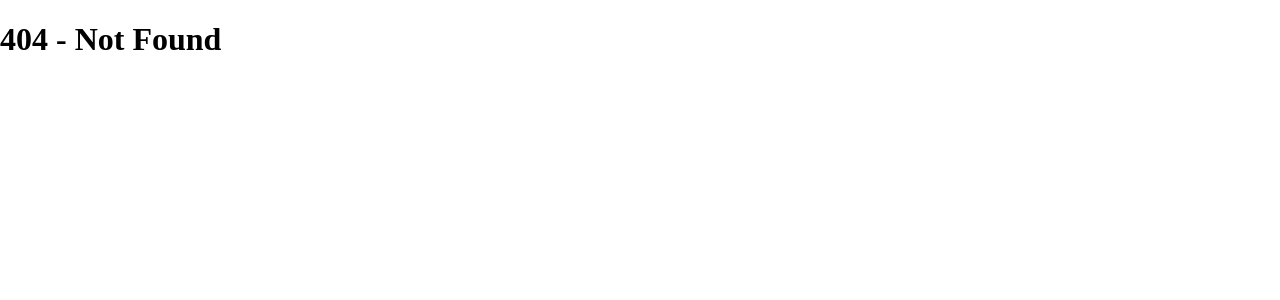
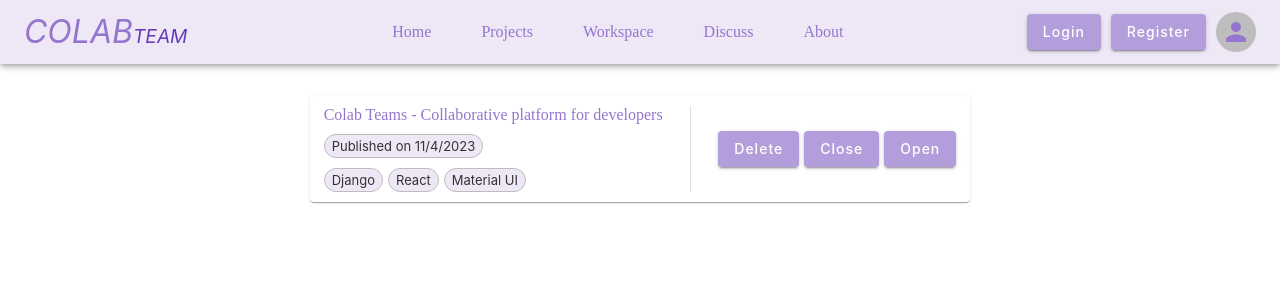
Before and after one commit to CoLabTeamDevelopers/CoLab-Team-inDevelopment, a React (Vite) app in the folder frontend/colab_team_frontend/: page /my-projects in a window 1280 px wide. Before the commit this address had no page. Shown: the top 300 px of the page. Built offline with nearby package versions, Linux system fonts and the light colour scheme.

Commit message:
add : MyProject page

```diff
--- a/frontend/colab_team_frontend/src/components/navbar/links.ts
+++ b/frontend/colab_team_frontend/src/components/navbar/links.ts
@@ -8,7 +8,7 @@ export const leftNavLinks = [
 
 export const rightNavLinks = [
   { label: "Profile", href: "/profile" },
-  { label: "Create", href: "create-project" },
-  { label: "Requests", href: "requests" },
-  { label: "My Projects", href: "my-projects" },
+  { label: "Create", href: "/create-project" },
+  { label: "Requests", href: "/requests" },
+  { label: "My Projects", href: "/my-projects" },
 ];
--- /dev/null
+++ b/frontend/colab_team_frontend/src/pages/app/MyProjects.tsx
@@ -0,0 +1,46 @@
+import React from "react";
+import { Card, Divider, Box } from "@mui/material";
+
+import AppContentLayout from "@/layouts/AppContent";
+import AppLink from "@/components/Link";
+import DataChip from "@/components/DataChip";
+import ActionButton from "@/components/form/ActionButton";
+import {
+  MyProjectsButtonSectionStyle,
+  MyProjectsCardStyle,
+} from "@/styles/appStyles/MyProjectsStyle";
+
+export default function MyProjectsPage() {
+  return (
+    <React.Fragment>
+      <AppContentLayout>
+        <Card sx={MyProjectsCardStyle}>
+          <Box sx={{ display: "grid", gap: "10px" }}>
+            <AppLink href="/projects/colab">
+              Colab Teams - Collaborative platform for developers
+            </AppLink>
+            <Box sx={{ display: "flex", gap: "5px", flexWrap: "wrap" }}>
+              <DataChip
+                label={`Published on ${new Date().toLocaleDateString()}`}
+                size="small"
+              />
+            </Box>
+            <Box sx={{ display: "flex", gap: "5px", flexWrap: "wrap" }}>
+              <DataChip label="Django" size="small" />
+              <DataChip label="React" size="small" />
+              <DataChip label="Material UI" size="small" />
+            </Box>
+          </Box>
+          <Divider orientation="vertical" flexItem />
+          <Box sx={MyProjectsButtonSectionStyle}>
+            <ActionButton label="Delete" />
+            {/** Close button will show when project is open */}
+            <ActionButton label="Close" />{" "}
+            {/** Open button will show when project is closed */}
+            <ActionButton label="Open" />{" "}
+          </Box>
+        </Card>
+      </AppContentLayout>
+    </React.Fragment>
+  );
+}
--- a/frontend/colab_team_frontend/src/pages/app/Request.tsx
+++ b/frontend/colab_team_frontend/src/pages/app/Request.tsx
@@ -12,10 +12,9 @@ import {
   RequestButtonSectionStyle,
 } from "@/styles/appStyles/RequestStyles";
 
-export default function Request() {
+export default function RequestPage() {
   return (
     <React.Fragment>
-      <NavBar />
       <AppContentLayout>
         <Divider sx={{ width: "60%", margin: "auto" }} textAlign="right">
           Today
--- a/frontend/colab_team_frontend/src/router/index.tsx
+++ b/frontend/colab_team_frontend/src/router/index.tsx
@@ -15,6 +15,8 @@ import ResetPasswordPage from "@/pages/auth/ResetPassword";
 import ProfilePage from "@/pages/app/Profile";
 import CreateProjectPage from "@/pages/app/CreateProject";
 import Request from "@/pages/app/Request";
+import RequestPage from "@/pages/app/Request";
+import MyProjectsPage from "@/pages/app/MyProjects";
 
 type Route = RouteObject[] | RouteObject;
 
@@ -37,7 +39,8 @@ const projectRoutes: Route = {
 const appRoutes: Route = [
   { path: "profile", element: <ProfilePage /> },
   { path: "create-project", element: <CreateProjectPage /> },
-  { path: "requests", element: <Request /> },
+  { path: "requests", element: <RequestPage /> },
+  { path: "my-projects", element: <MyProjectsPage /> },
 ];
 
 const router = createBrowserRouter([
--- /dev/null
+++ b/frontend/colab_team_frontend/src/styles/appStyles/MyProjectsStyle.ts
@@ -0,0 +1,21 @@
+const MyProjectsCardStyle = {
+  display: "flex",
+  width: "50%",
+  margin: "auto",
+  justifyContent: "space-around",
+  padding: "10px",
+  gap: "20px",
+  "@media(max-width:1024px)": {
+    width: "90%",
+  },
+};
+
+const MyProjectsButtonSectionStyle = {
+  display: "flex",
+  alignItems: "center",
+  justifyContent: "center",
+  gap: "5px",
+  flexWrap: "wrap",
+};
+
+export { MyProjectsCardStyle, MyProjectsButtonSectionStyle };
```
